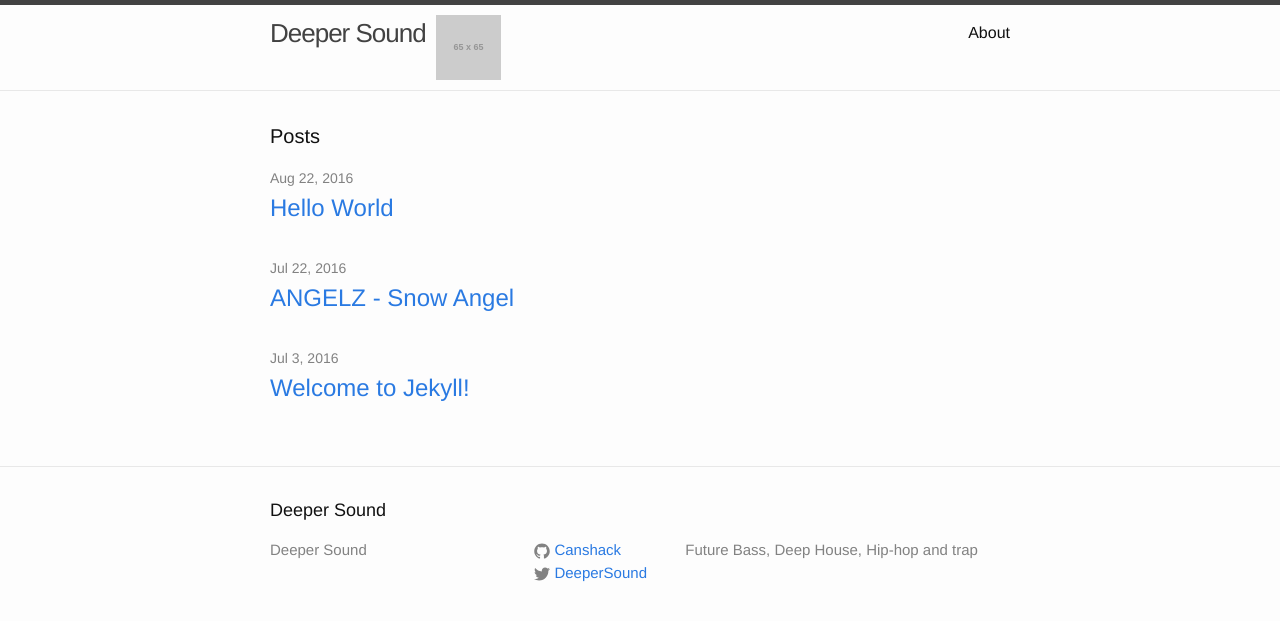
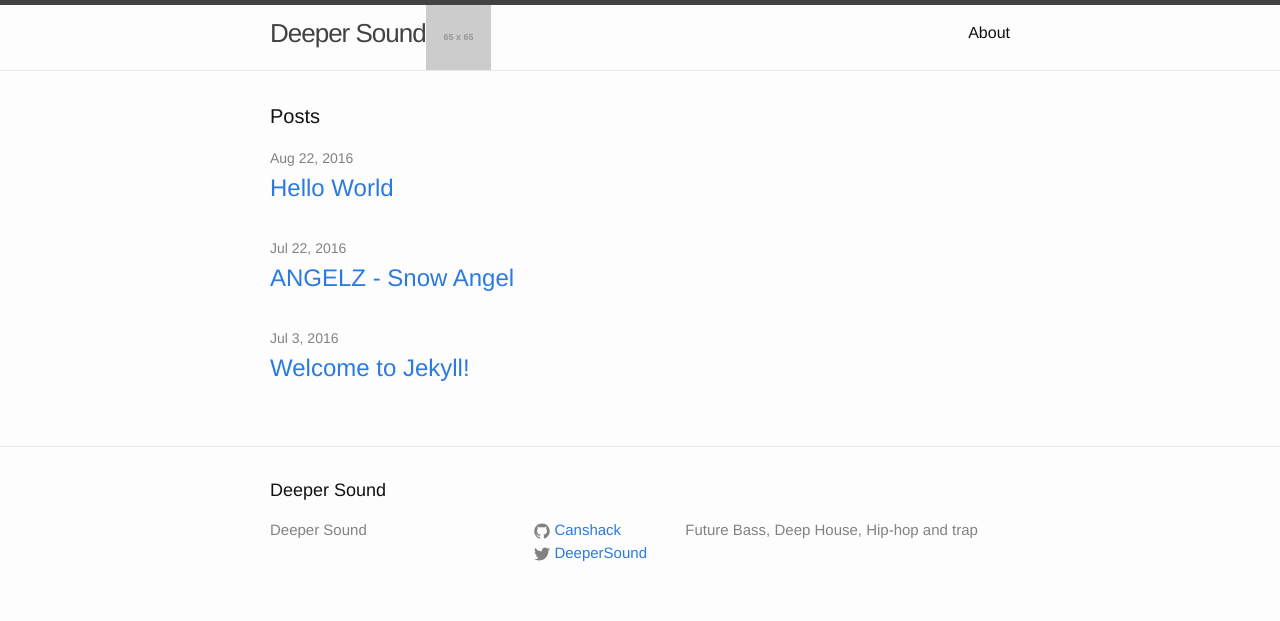
Before and after one commit to tfrenchy/Canshack.github.io, a Jekyll site: the page built from index.html, in a window 1280 px wide. Shown: the top 621 px of the page. Built offline with Jekyll 4.4.1, drawn with Linux system fonts in a browser that asks for light colours.

Commit message:
Update _layout.scss

```diff
--- a/_sass/_layout.scss
+++ b/_sass/_layout.scss
@@ -9,9 +9,7 @@
     // Positioning context for the mobile navigation icon
     position: relative;
 }
-.head-logo {
-    padding: 10px;
-}
+
 .site-title {
     font-size: 26px;
     font-weight: 300;
```
